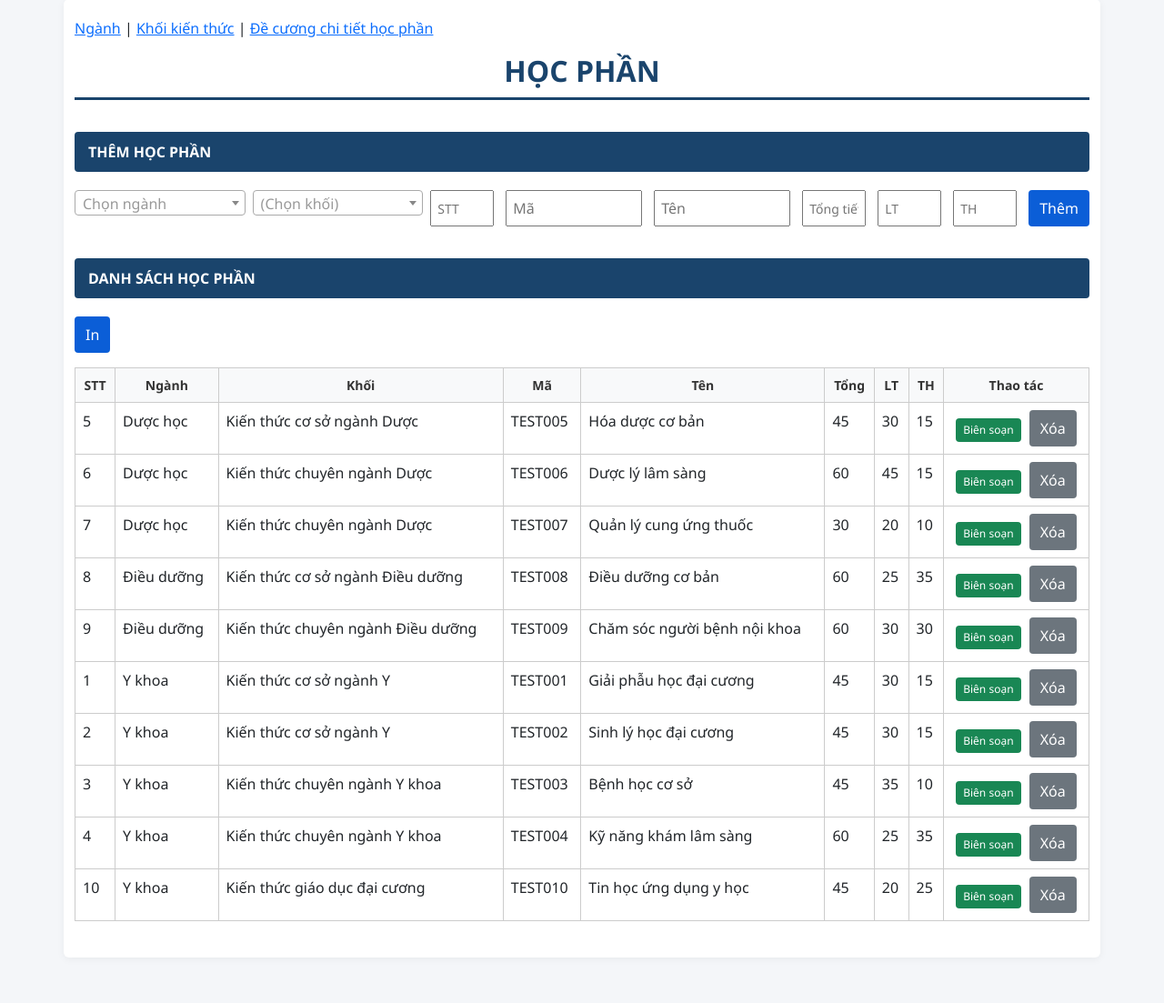
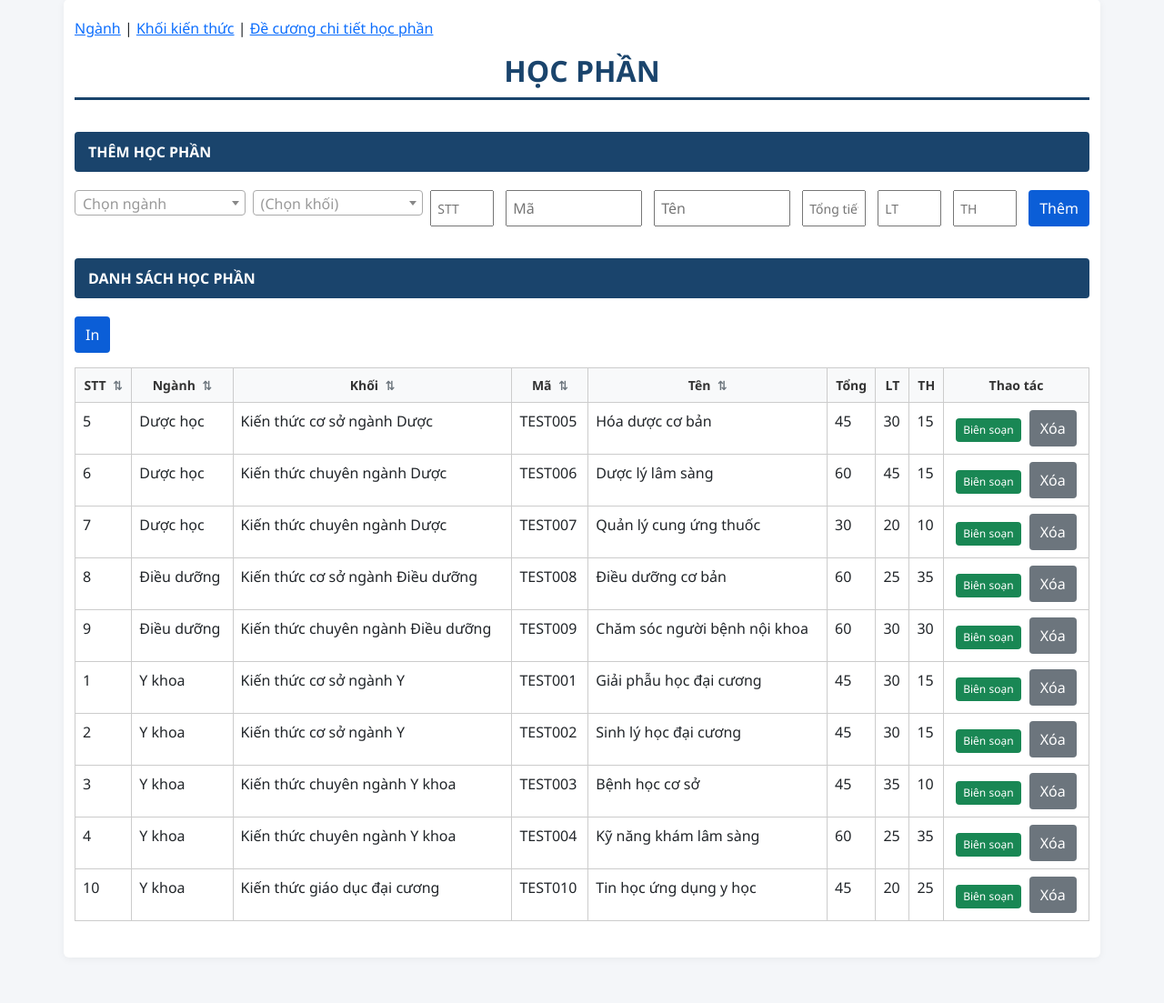
Before and after one commit to TriKhai/SyllabusManager, a PHP site: page /courses.php in a window 1280 px wide. Shown: the part 31-1134 px from the top of the page at 91% size. Run offline with PHP 8.4, Linux system fonts and the light colour scheme; data comes from the database, SQL or seed files in the repository; some libraries are stand-ins or nearby versions.

Commit message:
update: sort column in course

```diff
--- a/courses.php
+++ b/courses.php
@@ -100,6 +100,24 @@ try {
         .sub-section-title { font-weight: 600; color: #2c3e50; margin: 0; }
         .table th { background-color: #f8f9fa; color: #333; font-weight: 600; text-align: center; vertical-align: middle; font-size: 14px; }
         .form-helper { font-size: 12px; color: #6c757d; display: block; margin-top: 4px; }
+
+        .sortable {
+            cursor: pointer;
+            user-select: none;
+            transition: background .2s;
+        }
+
+        .sortable:hover {
+            background: #e9ecef;
+        }
+
+        .sortable span {
+            display: inline-block;
+            margin-left: 4px;
+            color: #6c757d;
+            font-size: 14px;
+            font-weight: bold;
+        }
     </style>
 </head>
 <body>
@@ -144,13 +162,29 @@ try {
             <p><button class="button" onclick="window.print()">In</button></p>
 
             <?php if ($courses): ?>
-                <table class="table">
+                <table class="table" id="courseTable">
                     <thead>
                         <tr>
-                            <th>STT</th><th>Ngành</th><th>Khối</th>
-                            <!-- <th>STT</th> -->
-                            <th>Mã</th><th>Tên</th>
-                            <th>Tổng</th><th>LT</th><th>TH</th><th style="width:160px; text-align:center;">Thao tác</th>
+                            <th onclick="sortTable(0)" class="sortable">
+                                STT <span id="icon-0">⇅</span>
+                            </th>
+                            <th onclick="sortTable(1)" class="sortable">
+                                Ngành <span id="icon-1">⇅</span>
+                            </th>
+                            <th onclick="sortTable(2)" class="sortable">
+                                Khối <span id="icon-2">⇅</span>
+                            </th>
+                            <th onclick="sortTable(3)" class="sortable">
+                                Mã <span id="icon-3">⇅</span>
+                            </th>
+
+                            <th onclick="sortTable(4)" class="sortable">
+                                Tên <span id="icon-4">⇅</span>
+                            </th>
+                            <th>Tổng</th>
+                            <th>LT</th>
+                            <th>TH</th>
+                            <th style="width:160px; text-align:center;">Thao tác</th>
                         </tr>
                     </thead>
                     <tbody>
@@ -159,7 +193,6 @@ try {
                                 <td><?= h($c['id']) ?></td>
                                 <td><?= h($c['major_name']) ?></td>
                                 <td><?= h($c['block_name'] ?: '(Chưa phân khối)') ?></td>
-                                <!-- <td><?= h($c['sort_order']) ?></td> -->
                                 <td><?= h($c['code']) ?></td>
                                 <td><?= h($c['name']) ?></td>
                                 <td><?= h($c['total_hours']) ?></td>
@@ -217,6 +250,76 @@ try {
             width: '100%'
           });
         });
+
+
+        // sort
+        const originalRows = Array.from(
+            document.querySelector("#courseTable tbody").rows
+        );
+
+        let sortState = {};
+
+        function sortTable(columnIndex) {
+            const tbody = document.querySelector("#courseTable tbody");
+            const rows = Array.from(tbody.rows);
+
+            if (!(columnIndex in sortState)) {
+                sortState[columnIndex] = 0;
+            }
+
+            sortState[columnIndex] = (sortState[columnIndex] + 1) % 3;
+            const state = sortState[columnIndex];
+
+            // Reset icon tất cả cột
+            document.querySelectorAll('[id^="icon-"]').forEach(icon => {
+                icon.textContent = '⇅';
+            });
+
+            // Cập nhật icon cột đang sort
+            const icon = document.getElementById(`icon-${columnIndex}`);
+
+            if (state === 1) {
+                icon.textContent = '▲';
+            } else if (state === 2) {
+                icon.textContent = '▼';
+            } else {
+                icon.textContent = '⇅';
+            }
+
+            if (state === 0) {
+                tbody.innerHTML = '';
+
+                originalRows.forEach(row => {
+                    tbody.appendChild(row);
+                });
+
+                return;
+            }
+
+            rows.sort((a, b) => {
+                let x = a.cells[columnIndex].innerText.trim();
+                let y = b.cells[columnIndex].innerText.trim();
+
+                const nx = parseFloat(x);
+                const ny = parseFloat(y);
+
+                let result;
+
+                if (!isNaN(nx) && !isNaN(ny)) {
+                    result = nx - ny;
+                } else {
+                    result = x.localeCompare(y, 'vi');
+                }
+
+                return state === 1 ? result : -result;
+            });
+
+            tbody.innerHTML = '';
+
+            rows.forEach(row => {
+                tbody.appendChild(row);
+            });
+        }
     </script>
 </body>
 </html>
--- a/majors.php
+++ b/majors.php
@@ -56,8 +56,8 @@ $majors = $pdo->query('SELECT * FROM majors ORDER BY name')->fetchAll(PDO::FETCH
                 />
             </div>
             <?php if ($majors): ?>
-                <table class="table table-bordered align-middle">
-                    <thead>
+                <table class="table table-bordered align-middle table-hover">
+                    <thead class="">
                     <tr >
                         <th >ID</th>
                         <th>Tên</th>
```
